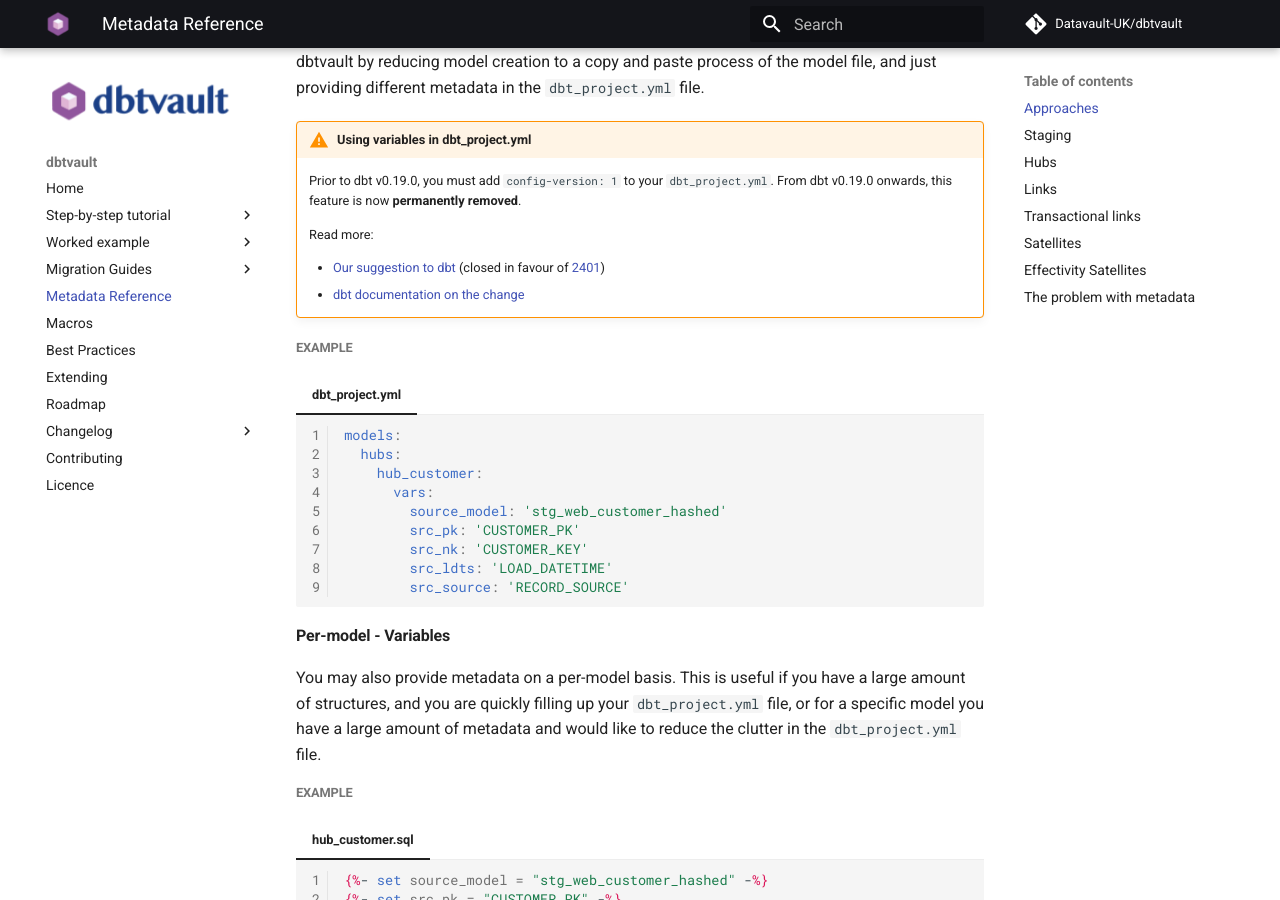
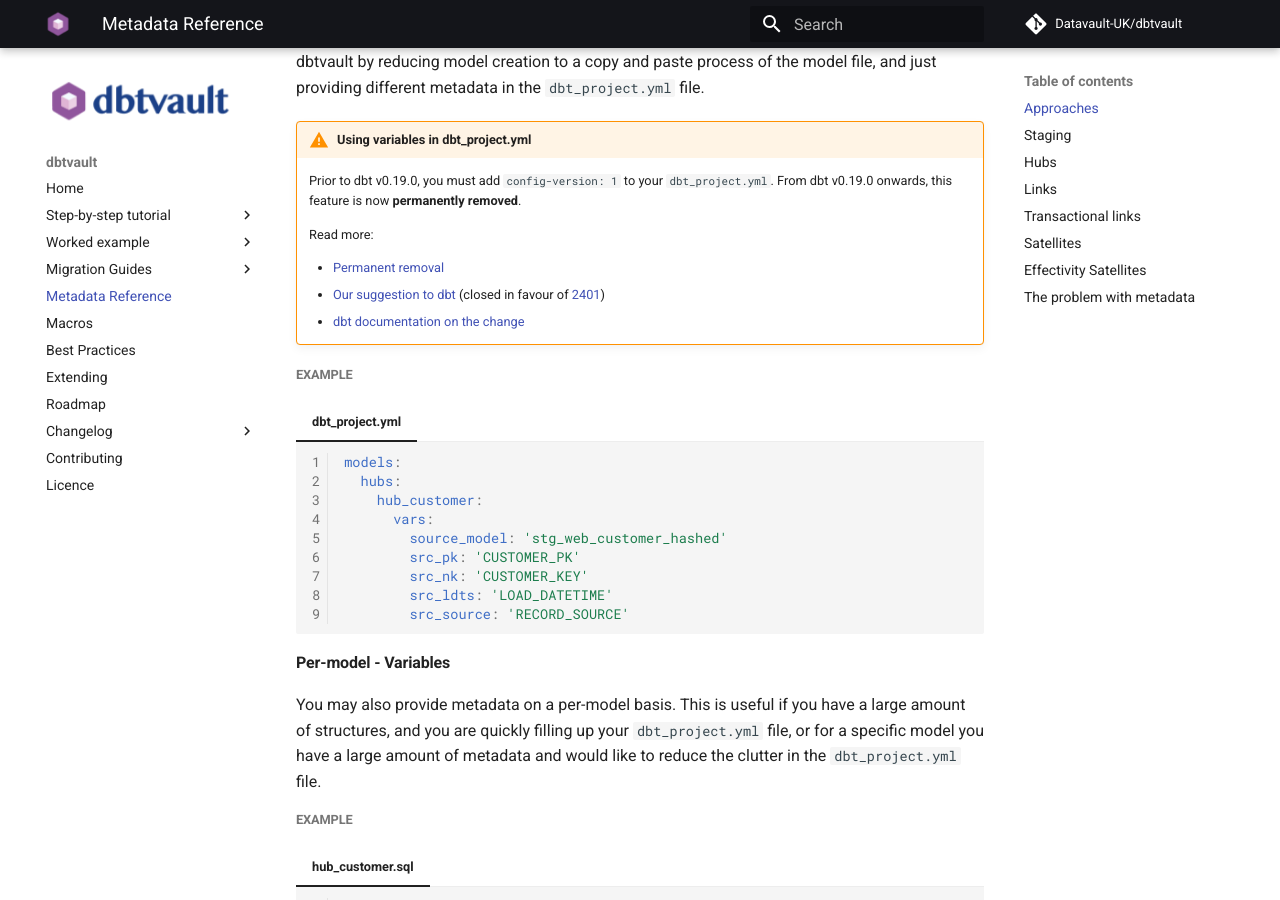
Before and after one commit to Datavault-UK/automate-dv-docs, an MkDocs documentation site: the page built from docs/metadata.md, in a window 1280 px wide and 900 px high, scrolled down 710 px. Built offline with MkDocs 1.6.1 and Material for MkDocs 9.7.7, drawn with Linux system fonts in a browser that asks for light colours; comment, search, counter and statistics services are not loaded.

Commit message:
Added 0.19.0 release notes

```diff
--- a/docs/metadata.md
+++ b/docs/metadata.md
@@ -31,6 +31,7 @@
 
     Read more:
 
+    - [Permanent removal](https://github.com/fishtown-analytics/dbt/releases/tag/v0.19.0)
     - [Our suggestion to dbt](https://github.com/fishtown-analytics/dbt/issues/2377) (closed in favour of [2401](https://github.com/fishtown-analytics/dbt/issues/2401))
     - [dbt documentation on the change](https://docs.getdbt.com/docs/guides/migration-guide/upgrading-to-0-17-0/#better-variable-scoping-semantics)
 
```
